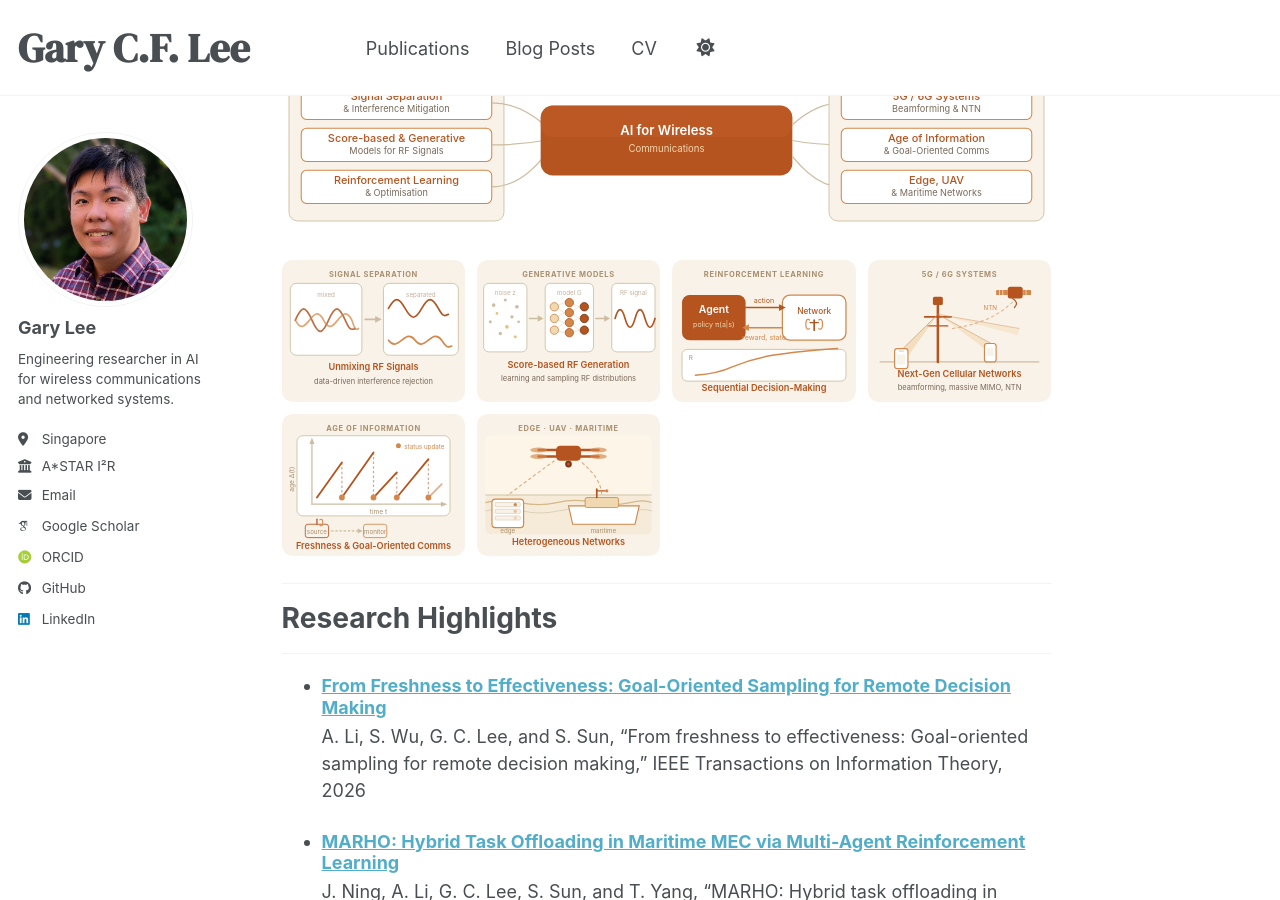
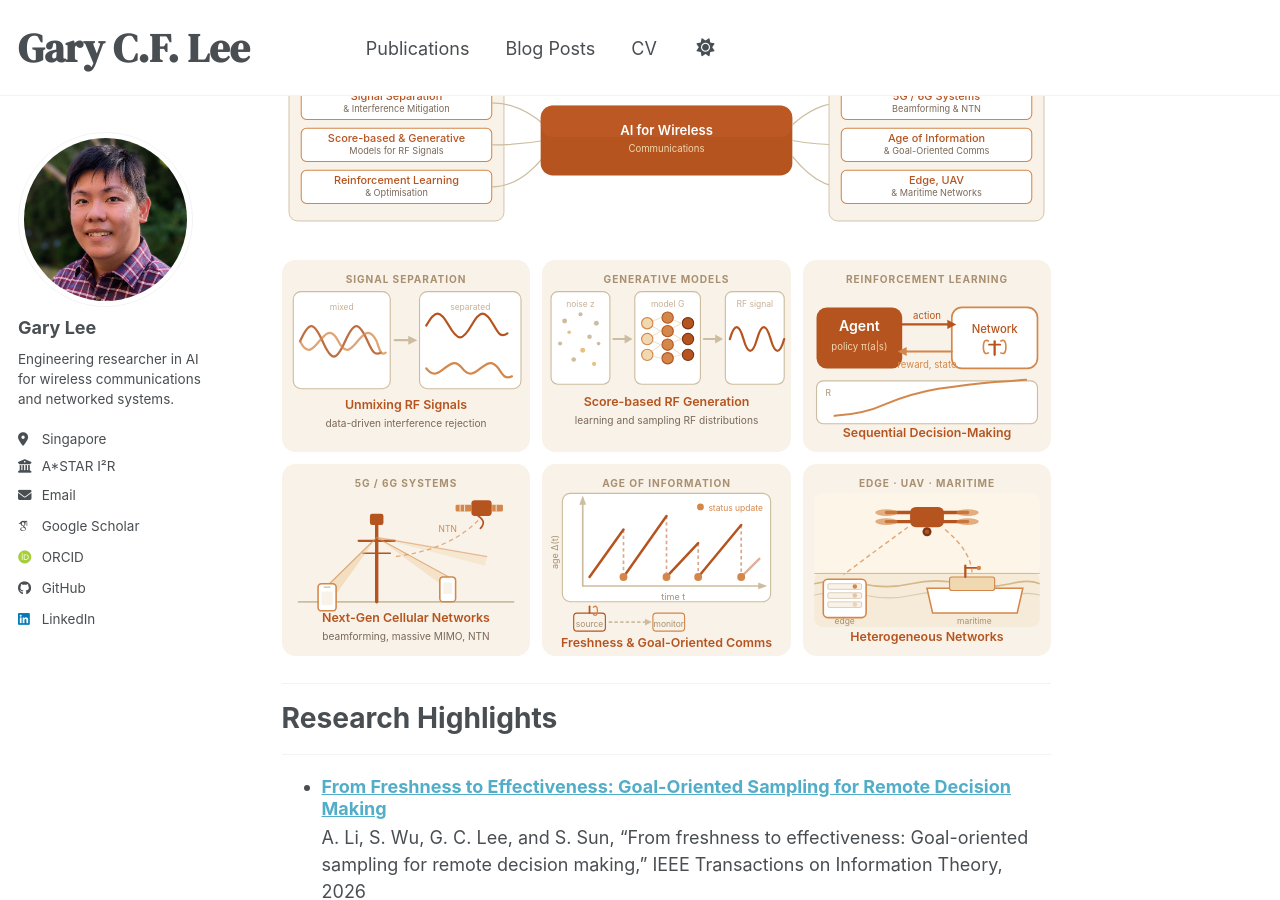
Before and after one commit to garyleecf/garyleecf.github.io, a Jekyll site: the page built from _pages/about.md, in a window 1280 px wide and 900 px high, scrolled down 465 px. Built offline with Jekyll 4.4.1, drawn with Linux system fonts in a browser that asks for light colours; some web fonts are replaced; a script bundle is joined from its source files by our own code; library files that are not in the unit come from our copies.

Commit message:
housekeeping

```diff
--- a/_pages/about.md
+++ b/_pages/about.md
@@ -15,7 +15,7 @@ A recurring theme in my research is turning measurements and domain structure in
 
 <img src="/images/research-overview.svg" alt="Research overview: methods and domains in AI for Wireless Communications" style="max-width:100%; margin: 1.5em 0 0.5em;"/>
 
-<div style="display:grid; grid-template-columns: repeat(auto-fit, minmax(160px, 1fr)); gap: 12px; margin: 0.5em 0 1.5em;">
+<div style="display:grid; grid-template-columns: repeat(3, 1fr); gap: 12px; margin: 0.5em 0 1.5em;">
   <img src="/images/research-signal-separation.svg" alt="Signal Separation &amp; Interference Mitigation" style="width:100%; border-radius:10px;"/>
   <img src="/images/research-generative-models.svg" alt="Score-based &amp; Generative Models for RF" style="width:100%; border-radius:10px;"/>
   <img src="/images/research-reinforcement-learning.svg" alt="Reinforcement Learning &amp; Optimisation" style="width:100%; border-radius:10px;"/>
```
